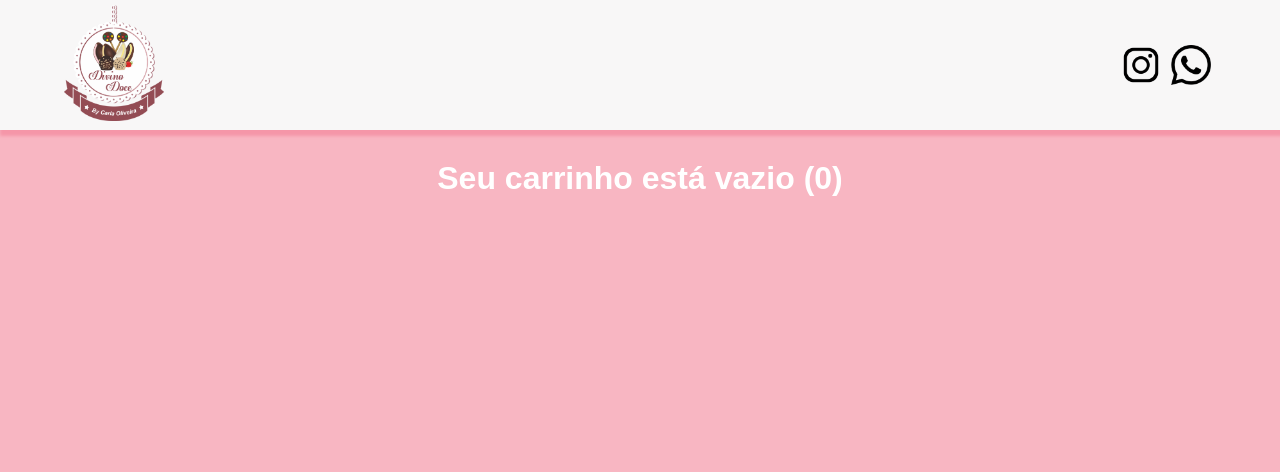
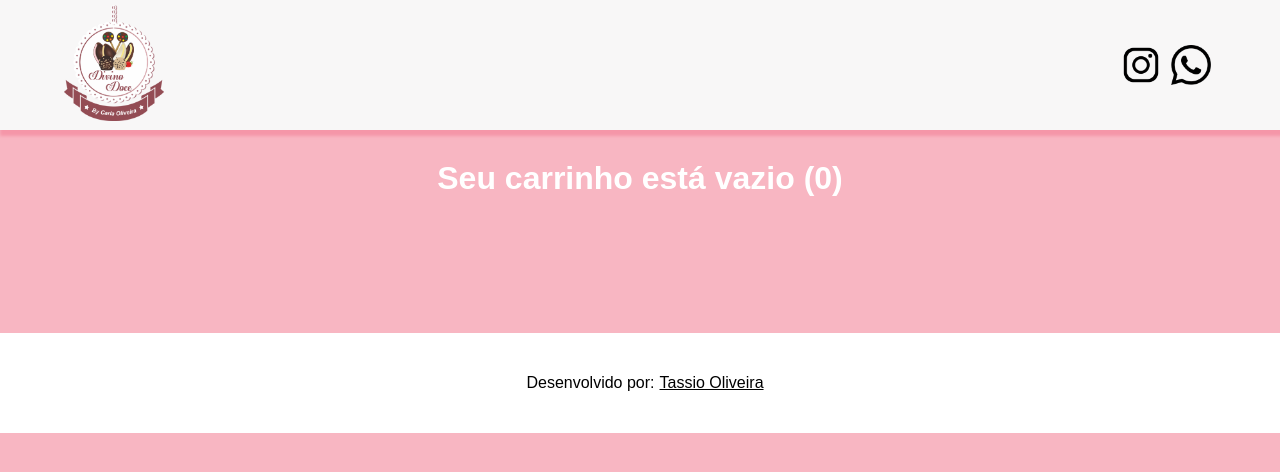
Before and after one commit to tassiooliveira/divinodoce, a React (Create React App) app: page /carrinho in a window 1280 px wide. Shown: the top 472 px of the page. Built offline with nearby package versions, Linux system fonts and the light colour scheme.

Commit message:
alteraçoes em geral

```diff
--- a/src/App.css
+++ b/src/App.css
@@ -8,7 +8,9 @@ body{
   font-size: 16px;
   font-family: sans-serif;
   background-color: #f8b6c2;
+
 }
+
 
 header {
   width: 100%;
@@ -326,3 +328,25 @@ padding: 10px;
 .navlink-div-geral-oculto{
 display: none;
 }
+
+.footer {
+  height: 100px;
+  width: 100%;
+  background-color: #ffffff;
+  bottom: 0;
+  display: flex;
+  align-items: center;
+  justify-content: center;
+  gap: 5px;
+  margin-top: 10vh;
+}
+
+.footer > span {
+  margin-left: 10px;
+  color: rgb(0, 0, 0);
+}
+
+.footer > a {
+  color: black;
+  cursor: pointer;
+}
--- a/src/App.js
+++ b/src/App.js
@@ -4,6 +4,7 @@ import { Switch, Route } from 'react-router-dom'
 import PgCarrinho from './components/Carrinho/index'
 import PgProdutos from './components/Produtos/index'
 import { CartProvider } from './contexts/CartContext';
+import Footer from './components/Footer';
 
 
 
@@ -12,16 +13,18 @@ function App() {
   return (
    <>
       <CartProvider>
+
       <Nav />
+
       <main>
-
-
       <Switch>
       <Route exact path='/' component={PgProdutos}/>
       <Route exact path='/carrinho' component={PgCarrinho}/>
-
       </Switch>
       </main>
+
+      <Footer/>
+
       </CartProvider>
 
 
--- a/src/components/Carrinho/index.js
+++ b/src/components/Carrinho/index.js
@@ -15,9 +15,9 @@ function Carrinho() {
 
 
   return (
-    <>
+    <div className='carrinho'>
     <Modal/>
-  <h2 className="h2-titulo-ovos">{titulocarrinho} ({carrinho.length})</h2>
+    <h2 className="h2-titulo-ovos">{titulocarrinho} ({carrinho.length})</h2>
 
       <div className='carrinho-itens-div'>
       {carrinho.map(( carrinho, index) =>  <Itemcarrinho key={index} itemIndex={index} carrinho={carrinho}/>) }
@@ -30,7 +30,7 @@ function Carrinho() {
       </div>
       </div>
 
-    </>
+    </div>
 
 
   );
--- /dev/null
+++ b/src/components/Footer/index.js
@@ -0,0 +1,15 @@
+import React from 'react';
+
+
+function Footer() {
+  return (
+
+      <div className='footer'>
+          <span>Desenvolvido por:</span>
+          <a href='https://instagram.com/tassio_oliveira' target="_blank" rel="noopener noreferrer"> Tassio Oliveira </a>
+      </div>
+
+
+  )
+  }
+export default Footer
```
